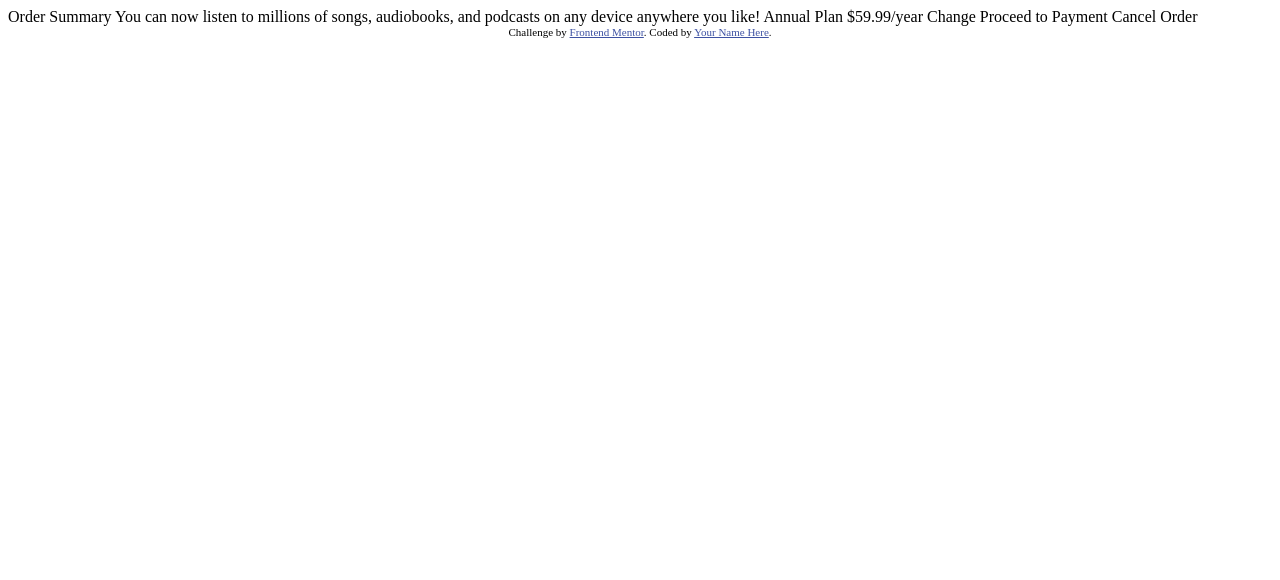
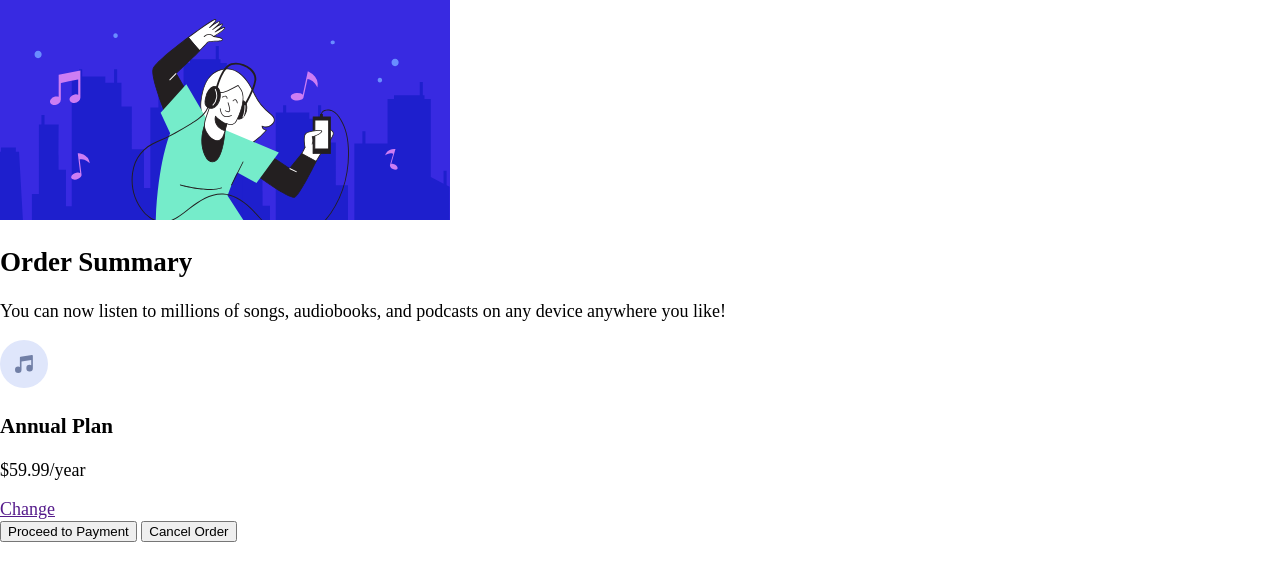
Before and after one commit to MauricioMorenoMorales/FM-01-order-summary-component-main, a plain HTML site: page index.html in a window 1280 px wide. Drawn offline with Linux system fonts and the light colour scheme.

Commit message:
Estructura Completada

```diff
--- /dev/null
+++ b/css/main.css
@@ -0,0 +1,28 @@
+html {
+  box-sizing: border-box;
+  font-family: FontFamilyBody;
+  font-size: 62.5%;
+  scroll-behavior: smooth;
+}
+*,
+*:before,
+*:after {
+  box-sizing: inherit;
+}
+body {
+  margin: 0;
+  overflow-x: hidden;
+  font-size: 1.8rem;
+}
+html,
+body {
+  max-width: 100%;
+  overflow-x: hidden;
+}
+figure {
+  margin: 0;
+}
+img {
+  max-width: 100%;
+  height: auto;
+}
--- a/index.html
+++ b/index.html
@@ -1,37 +1,47 @@
 <!DOCTYPE html>
 <html lang="en">
+
 <head>
   <meta charset="UTF-8">
-  <meta name="viewport" content="width=device-width, initial-scale=1.0"> <!-- displays site properly based on user's device -->
+  <meta name="viewport" content="width=device-width, initial-scale=1.0">
+  <link rel="icon" type="image/png" sizes="32x32" href="./images/favicon-32x32.png">
+  <title>Frontend Mentor | Order summary card</title>
+  <link rel="stylesheet" href="./css/main.css">
+</head>
 
-  <link rel="icon" type="image/png" sizes="32x32" href="./images/favicon-32x32.png">
+<body>
+  <main>
+    <figure class="hero">
+      <img src="./images/illustration-hero.svg" alt="">
+    </figure>
+    <section class="description">
+      <h1 class="description__title">Order Summary</h1>
+      <p class="description__text">
+        You can now listen to millions of songs, audiobooks, and podcasts on any
+        device anywhere you like!
+      </p>
+    </section>
+    <section class="pricing">
+      <div class="pricing__description">
+        <img src="./images/icon-music.svg" alt="" class="pricing__description__image">
+        <div class="pricing__description__text">
+          <h3 class="pricing__description__text__title">Annual Plan</h3>
+          <p class="pricing__description__text__p">$59.99/year</p>
+        </div>
+      </div>
+      <a href="" class="pricing__link">Change</a>
+    </section>
+    <section class="buttons">
+      <button class="buttons__item-primary">Proceed to Payment</button>
+      <button class="buttons__item-secondary">Cancel Order</button>
+    </section>
 
-  <title>Frontend Mentor | Order summary card</title>
+  </main>
 
-  <!-- Feel free to remove these styles or customise in your own stylesheet 👍 -->
-  <style>
-    .attribution { font-size: 11px; text-align: center; }
-    .attribution a { color: hsl(228, 45%, 44%); }
-  </style>
-</head>
-<body>
+  <!-- <div class="attribution">
+    Challenge by <a href="https://www.frontendmentor.io?ref=challenge" target="_blank">Frontend Mentor</a>.
+    Coded by <a href="#">Mauricio Emmanuel Moreno Morales</a>.
+  </div> -->
+</body>
 
-  Order Summary
-
-  You can now listen to millions of songs, audiobooks, and podcasts on any
-  device anywhere you like!
-
-  Annual Plan
-  $59.99/year
-
-  Change
-
-  Proceed to Payment
-  Cancel Order
-
-  <div class="attribution">
-    Challenge by <a href="https://www.frontendmentor.io?ref=challenge" target="_blank">Frontend Mentor</a>.
-    Coded by <a href="#">Your Name Here</a>.
-  </div>
-</body>
 </html>
```
Also changed, not shown: 4 other files.
